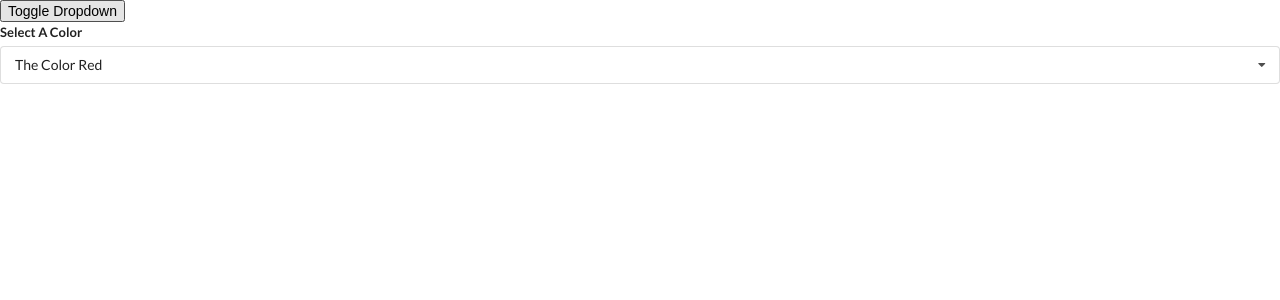
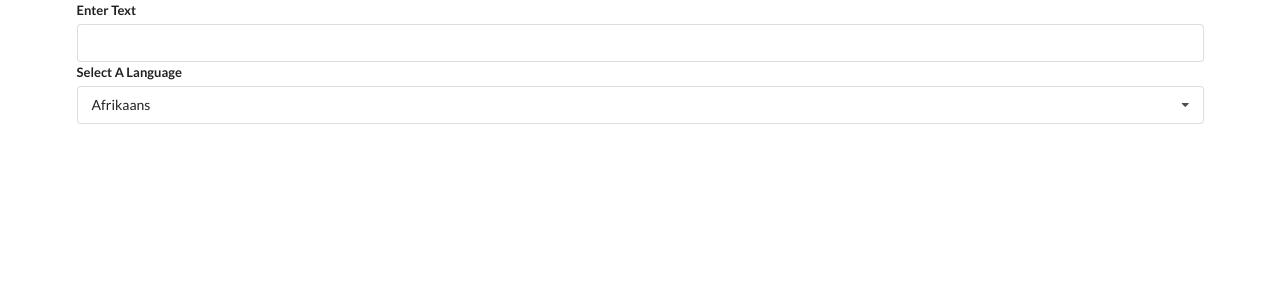
Before and after one commit to billydowning/react-widgets, a React (Create React App) app: page /dropdown in a window 1280 px wide. Shown: the top 300 px of the page. Built offline with nearby package versions, Linux system fonts and the light colour scheme.

Commit message:
translate widget

```diff
--- a/src/App.js
+++ b/src/App.js
@@ -2,6 +2,7 @@ import React, {useState} from 'react';
 import Accordion from './components/Accordion';
 import Search from './components/Search';
 import Dropdown from './components/Dropdown';
+import Translate from './components/Translate';
 
 const items = [
   {
@@ -35,20 +36,12 @@ const options = [
 ];
 
 export default () => {
-  const [selected, setSelected] = useState(options[0]);
-  const [showDropdown, setShowDropdown] = useState(true);
+
+
 
   return (
     <div>
-      <button onClick={() => setShowDropdown(!showDropdown)}>Toggle Dropdown</button>
-      {showDropdown ?
-        <Dropdown
-          selected={selected}
-          onSelectedChange={setSelected}
-          options={options}
-        /> : null
-      }
-
+      <Translate />
     </div>
     );
 };
--- a/src/components/Dropdown.js
+++ b/src/components/Dropdown.js
@@ -1,6 +1,6 @@
 import React, { useState, useEffect, useRef } from 'react';
 
-const Dropdown = ({ options, selected, onSelectedChange }) => {
+const Dropdown = ({ label, options, selected, onSelectedChange }) => {
   const [open, setOpen] = useState(false);
   const ref = useRef();
 
@@ -40,7 +40,7 @@ const Dropdown = ({ options, selected, onSelectedChange }) => {
   return (
     <div className="ui form" ref={ref}>
       <div className="field">
-        <label htmlFor="" className="label">Select A Color</label>
+        <label htmlFor="" className="label">{label}</label>
         <div
           onClick={() => setOpen(!open)}
           className={`ui selection dropdown ${open ? 'visible active' : ''}`}
--- a/src/components/Translate.js
+++ b/src/components/Translate.js
@@ -1,7 +1,44 @@
-import React from 'react';
+import React, { useState } from 'react';
+import Dropdown from './Dropdown';
+
+const options = [
+
+  {
+    label: 'Afrikaans',
+    value: 'af'
+  },
+  {
+    label: 'Arabic',
+    value: 'ar',
+  },
+  {
+    label: 'Hindi',
+    value: 'hi'
+  },
+];
+
+
 
 const Translate = () => {
-  return <div>Translate</div>;
-}
+  const [language, setLanguage] = useState(options[0]);
+  const [text, setText] = useState('');
+
+  return (
+    <div className="ui container">
+      <div className="ui form">
+        <div className="field">
+          <label htmlFor="">Enter Text</label>
+          <input type="text" value={text} onChange={(e) => setText(e.target.value)} />
+        </div>
+      </div>
+      <Dropdown
+        label="Select A Language"
+        selected={language}
+        onSelectedChange={setLanguage}
+        options={options}
+      />
+    </div>
+    );
+};
 
 export default Translate;
```
